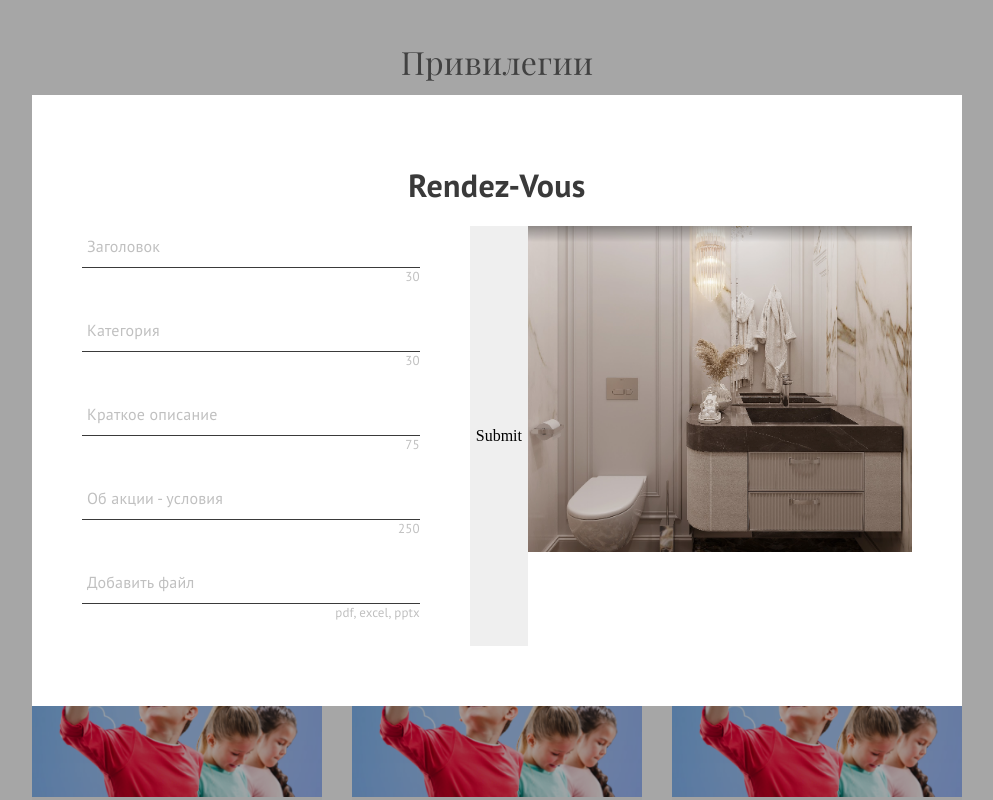
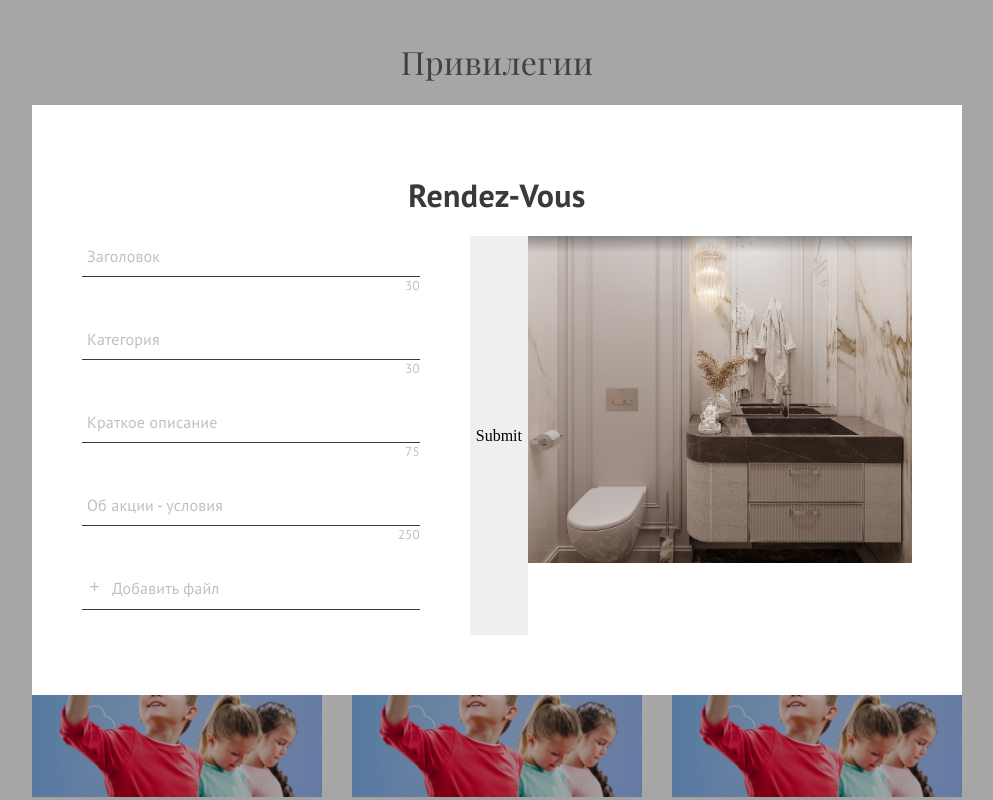
Before and after one commit to JohnJoy665/rv-privilege, a React (Create React App) app: page / in a window 1280 px wide. Both pictures are taken after a click on the element 320 px from the left and 363 px from the top of the page. Shown: the top 800 px of the page, without its empty margins (143-1136 px from the left). Built offline with nearby package versions, Linux system fonts and the light colour scheme; some icons are missing.

Commit message:
succes inputFile

```diff
--- a/package.json
+++ b/package.json
@@ -14,6 +14,7 @@
     "node-sass": "^8.0.0",
     "react": "^18.2.0",
     "react-dom": "^18.2.0",
+    "react-dropzone": "^14.2.3",
     "react-hook-form": "^7.4.0",
     "react-scripts": "5.0.1"
   },
--- a/src/Styles/components/modal.scss
+++ b/src/Styles/components/modal.scss
@@ -80,10 +80,18 @@
     color: #C0C0C0;
   }
 
-  &__input_files {
+  &__input_add-files {
     color: #C0C0C0;
     cursor: pointer;
   }
+
+
+  &__input_delete-files {
+    color: #3A3A3A;
+    cursor: pointer;
+    border-bottom: none;
+  }
+
 
 
   .modal__header {
--- a/src/components/FileInputs/FileInputs.tsx
+++ b/src/components/FileInputs/FileInputs.tsx
@@ -1,89 +1,148 @@
-import {
-  UseFormWatch,
-  UseFormSetValue,
-  UseFormReset,
-  Control,
-  FieldErrors,
-  UseFormGetValues,
-  useController
-} from "react-hook-form";
-import { UserSubmitForm } from "../../interfaces/inputs";
+import { access } from "fs/promises";
+import React, { useCallback, useEffect, useState } from "react";
+import { Accept, useDropzone } from "react-dropzone";
+import { useFormContext } from "react-hook-form";
+import IconContainer from "../IconContainer/IconContainer";
 
-interface FileInputsProps {
-  watch: UseFormWatch<UserSubmitForm>;
-  setValue: UseFormSetValue<UserSubmitForm>;
-  reset: UseFormReset<UserSubmitForm>;
-  control: Control<UserSubmitForm>;
-  errors: Partial<FieldErrors<UserSubmitForm>>;
-  getValues: UseFormGetValues<UserSubmitForm>
+interface testReactHookFormProps {
+  name: string;
+  label: string;
+  open: boolean;
 }
 
-const FileInputs = ({ errors, control }: FileInputsProps) => {
+const FileInputs = ({ name, label, open }: testReactHookFormProps) => {
+  const [allFiles, setAllFiles] = useState<File[]>([]);
+  const { register, unregister, setValue, watch, formState, reset } = useFormContext();
+  const files = watch("uploadFile");
+  const errors = formState.errors;
+  // console.log(files);
+  // console.log(allFiles);
+  // console.log(errors);
+  const onDrop = useCallback(
+    (droppedFiles: File[]) => {
+      Array.from(droppedFiles).map((file: File) => {
+        setAllFiles(pervState => [...pervState, file]);
+      });
+    },
+    []
+  );
 
-  console.log(errors);
-
-  const validateTypeOfFile = (v: any[]): boolean => {
-    const result = v.every((item) => {
-      const indexFile = item.name.split(".")[item.name.split(".").length - 1];
-      const result = indexFile === "docx" || indexFile === "doc" || indexFile === "docx" || indexFile === "xlsx" || indexFile === "pptx";
-      console.log(result);
-      return result;
+  const doubleFile = (file: File, allFiles: File[]) => {
+    console.log(allFiles);
+    const isDouble = allFiles.some((item) => {
+      return item.name === file.name;
     });
-    return result;
-    return true;
+    return isDouble;
   };
 
-  const {
-    field: { onChange, value, name },
-  } = useController({
-    control,
-    name: "uploadFile",
-    defaultValue: [],
-    rules: {
-      required: {
-        message: "required",
-        value: true,
-      },
-      // validate: (v) => validateTypeOfFile(v)
-      validate: {
-        typeOfFile: value => validateTypeOfFile(value)
+  const validatorFile = (file: File) => {
+    if (file.name.length > 28) {
+      return {
+        code: "nameSize",
+        message: `${file.name} - имя файла не может превышать ${28} символов`
+      };
+    } else if (file.size > 2000000) {
+      return {
+        code: "weigthSize",
+        message: `${file.name} - размер файла превышает 2mb`
+      };
+    } else if (doubleFile(file, allFiles)) {
+      return {
+        code: "thisFile",
+        message: `${file.name} - файл уже загружен`
+      };
     }
-    },
+    return null;
+  };
+
+  const { getRootProps, getInputProps, isDragActive, fileRejections, inputRef, acceptedFiles } = useDropzone({
+    onDrop,
+    validator: validatorFile,
+    accept: {
+      "application/pdf": [],
+      "application/msword": [],
+      "application/vnd.openxmlformats-officedocument.wordprocessingml.document": [],
+      "application/vnd.ms-excel": [],
+      "application/vnd.openxmlformats-officedocument.spreadsheetml.sheet": [],
+      "application/vnd.openxmlformats-officedocument.presentationml.presentation": []
+    }
   });
 
+
+  const fileRejectionItems = fileRejections.map(({ file, errors }) => {
+    return <span key={file.name} className="modal__input-limit_error">{errors[0].message}</span>;
+  });
+
+
+  useEffect(() => {
+    setValue(name, allFiles, { shouldValidate: true });
+  }, [allFiles]);
+
+  useEffect(() => {
+    console.log(open);
+    console.log("files from watch", files);
+    console.log("allFiles from useState", allFiles);
+    setAllFiles([]);
+    acceptedFiles;
+    reset();
+  }, [open]);
+
+  useEffect(() => {
+    register(name);
+    return () => {
+      unregister(name);
+    };
+  }, [register, unregister]);
+
+  const deleteFile = (e: React.MouseEvent<HTMLElement>, file: File[]) => {
+    e.preventDefault();
+    const newFiles = [...files];
+    newFiles.splice(newFiles.indexOf(file), 1);
+    if (newFiles.length > 0) {
+      setAllFiles(newFiles);
+    } else {
+      setAllFiles([]);
+      setValue(name, []);
+    }
+  };
+
+
+
   return (
+    <>
+      <div>
+        {files?.length ?
+          files.map((item: any, key: number) => {
+            return (
+              <div className="modal__input modal__input_delete-files" key={key} onClick={(e) => { deleteFile(e, item); }}>
+                <IconContainer icon={"mdi:garbage-can-outline"} color="#e31683" sizeWidth={"15"} sizeHeight={"15"} />
+                {item.name}
+              </div>
+            );
+          })
+          : ""}
+      </div>
+
       <div className="modal__formItem">
-      <label className="modal__input modal__input_files" htmlFor="formId">
+        <label className="modal__input modal__input_add-files" htmlFor="formId">
+          <IconContainer icon={"material-symbols:add"} sizeWidth={"15"} sizeHeight={"15"} />
+          <div
+            {...getRootProps()}
+          >
             <input
+              {...getInputProps()}
+              key={files}
+              type="file"
               id="formId"
-          hidden
-          type={"file"}
-          multiple
-          name={name}
-          onChange={(e) => {
-            if (e.target?.files?.[0]) {
-              console.log(value);
-              if (value?.length) {
-                console.log("Чандж1");
-                return onChange([...value, ...Array.from(e.target.files)]);
-              }
-              console.log("Чандж2");
-              return onChange([e.target.files[0]]);
-            }
-          }}
             />
+          </div>
           Добавить файл
         </label>
-      <span className={`${errors["uploadFile"] ? "modal__input-limit_error" : "modal__input-limit"}`}>{
-        errors["uploadFile"]
-          ? (errors["uploadFile"] as any)?.type === "typeOfFile"
-            ? "Недопустисмый тип файла"
-            : "Неизвестная ошибка"
-          : "pdf, excel, pptx"
-      }</span>
+
+        {fileRejectionItems}
       </div>
+    </>
   );
-
 };
 
 export default FileInputs;
--- a/src/components/IconContainer/IconContainer.tsx
+++ b/src/components/IconContainer/IconContainer.tsx
@@ -4,12 +4,13 @@
   icon: string;
   sizeWidth: string;
   sizeHeight: string;
+  color?: string;
 }
 
-const IconContainer = ({icon, sizeWidth, sizeHeight}: IconContainerProps) => {
+const IconContainer = ({icon, sizeWidth, sizeHeight, color}: IconContainerProps) => {
   return (
     <div className="IconContainer">
-      <Icon icon={icon} width={sizeWidth} height={sizeHeight} />
+      <Icon icon={icon} color={color} width={sizeWidth} height={sizeHeight} />
     </div>
   );
 };
--- a/src/components/ModalEditCard/ModalEditCard.tsx
+++ b/src/components/ModalEditCard/ModalEditCard.tsx
@@ -1,8 +1,8 @@
-import { useForm, SubmitHandler, Controller  } from "react-hook-form";
+import { FormProvider, useForm, SubmitHandler, Controller } from "react-hook-form";
 import { UserSubmitForm } from "../../interfaces/inputs";
 import cardImg from "../../img/cardImg2.png";
 import TextAreaWithLimit from "../../components/TextAreaWithLimit/TextAreaWithLimit";
-import FileInputs from "../../components/FileInputs/FileInputs";
+import FileInputs from "../FileInputs/FileInputs";
 // import FileInputsTest from "../FileInputs/FileInputsTest";
 
 interface ModalEditCardProps {
@@ -11,16 +11,7 @@
 
 const ModalEditCard = ({ open }: ModalEditCardProps) => {
 
-  const {
-    watch,
-    handleSubmit,
-    getValues,
-    setValue,
-    setError,
-    control,
-    reset,
-    formState: { errors }
-  } = useForm<UserSubmitForm>({
+  const methods = useForm<UserSubmitForm>({
     defaultValues: {
       title: "",
       category: "",
@@ -35,66 +26,63 @@
 
 
   return (
-    <form className="modal__form" onSubmit={handleSubmit(onSubmit)}>
+    <FormProvider {...methods}>
+      <form className="modal__form" onSubmit={methods.handleSubmit(onSubmit)}>
         <div className="modal__body">
           <div className="modal__info">
             <TextAreaWithLimit
-            watch={watch}
-            errors={errors}
-            setValue={setValue}
-            setError={setError}
+              watch={methods.watch}
+              errors={methods.formState.errors}
+              setValue={methods.setValue}
+              setError={methods.setError}
               name={"title"}
               placeholder={"Заголовок"}
               limit={30}
-            control={control}
-            reset={reset}
+              control={methods.control}
+              reset={methods.reset}
               open={open}
             />
             <TextAreaWithLimit
-            watch={watch}
-            errors={errors}
-            setValue={setValue}
-            setError={setError}
+              watch={methods.watch}
+              errors={methods.formState.errors}
+              setValue={methods.setValue}
+              setError={methods.setError}
               name={"category"}
               placeholder={"Категория"}
               limit={30}
-            control={control}
-            reset={reset}
+              control={methods.control}
+              reset={methods.reset}
               open={open}
             />
             <TextAreaWithLimit
-            watch={watch}
-            errors={errors}
-            setValue={setValue}
-            setError={setError}
+              watch={methods.watch}
+              errors={methods.formState.errors}
+              setValue={methods.setValue}
+              setError={methods.setError}
               name={"description"}
               placeholder={"Краткое описание"}
               limit={75}
-            control={control}
-            reset={reset}
+              control={methods.control}
+              reset={methods.reset}
               open={open}
             />
             <TextAreaWithLimit
-            watch={watch}
-            errors={errors}
-            setValue={setValue}
-            setError={setError}
+              watch={methods.watch}
+              errors={methods.formState.errors}
+              setValue={methods.setValue}
+              setError={methods.setError}
               name={"specification"}
               placeholder={"Об акции - условия"}
               limit={250}
-            control={control}
-            reset={reset}
+              control={methods.control}
+              reset={methods.reset}
               open={open}
             />
             <FileInputs
-            errors={errors}
-            watch={watch}
-            setValue={setValue}
-            reset={reset}
-            control={control}
-            getValues={getValues}
+              name="uploadFile"
+              label="File Upload"
+              open={open}
             />
-
           </div>
           <input type="submit" />
           <div className="modal__img">
@@ -102,6 +90,7 @@
           </div>
         </div>
       </form>
+    </FormProvider>
   );
 };
 
```
Also changed, not shown: src/components/FileInputs/FileInputsTest.tsx (deleted, +0 -85 lines), 1 other file (tests, documents, lock files or other folders). Lines whose indentation alone changed are shown as unchanged.
